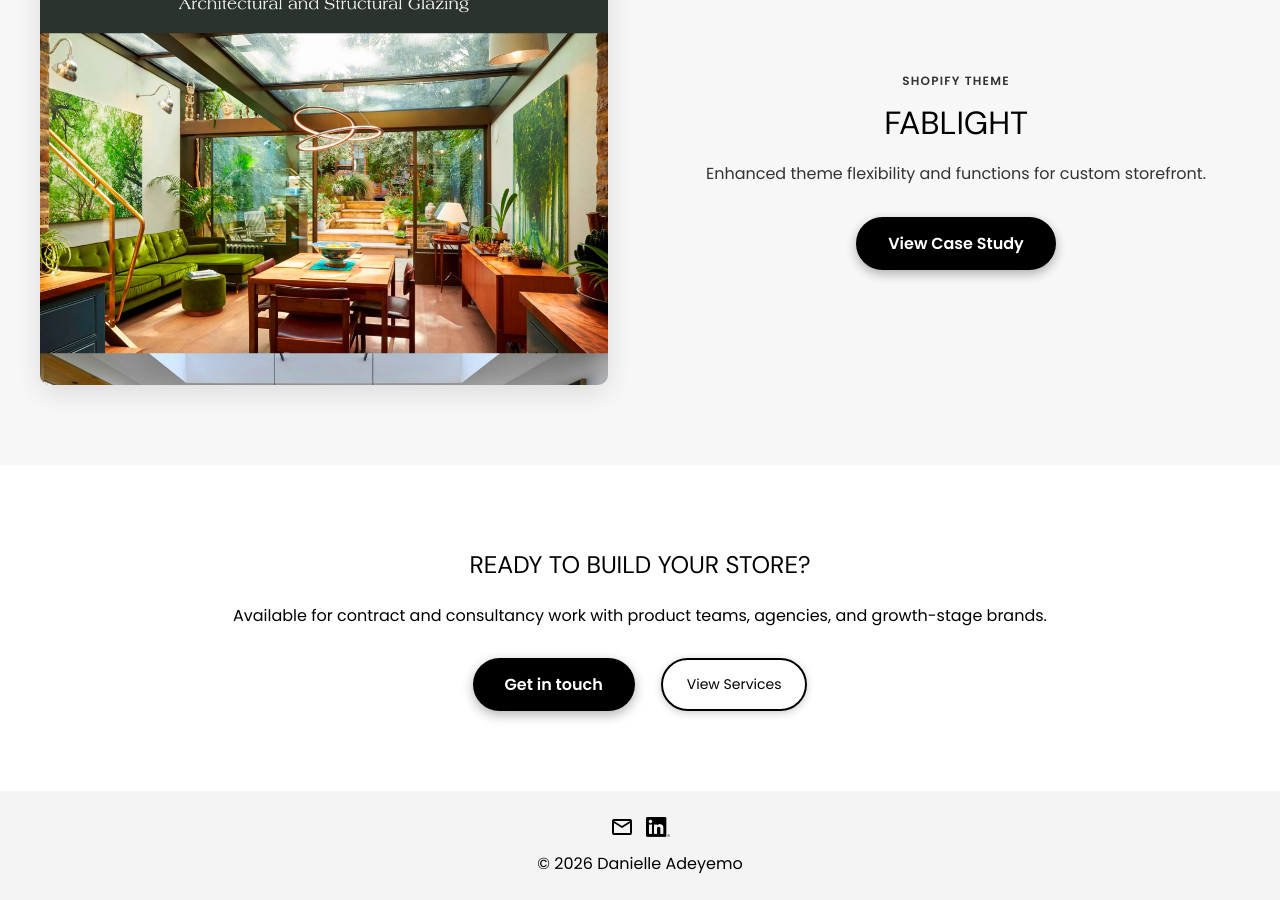
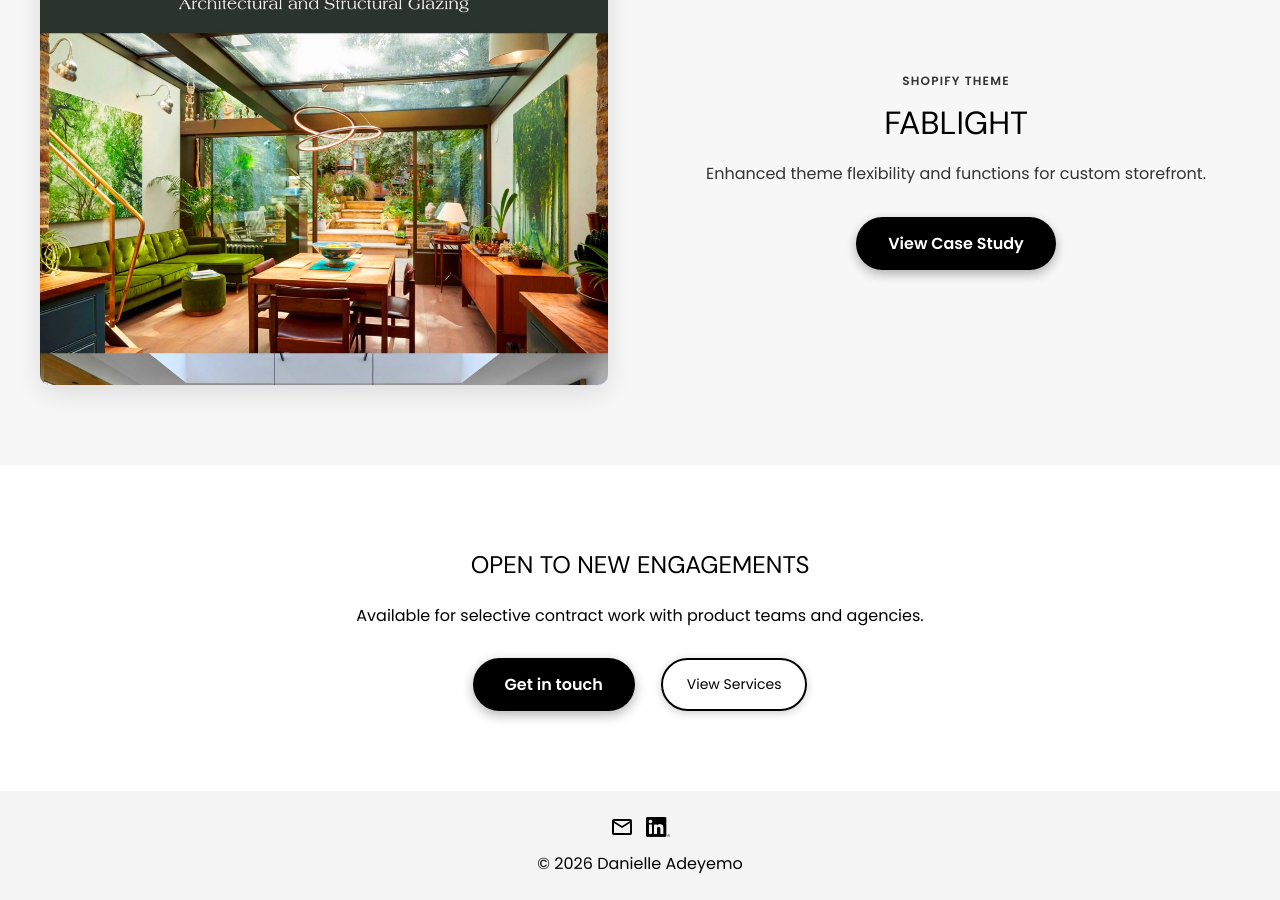
Before and after one commit to DanielleChantee/daniellechantee.github.io, a Jekyll site: the page built from work.html, in a window 1280 px wide and 900 px high, scrolled down 9073 px. Built offline with Jekyll 4.4.1, drawn with Linux system fonts in a browser that asks for light colours.

Commit message:
Update work.html

```diff
--- a/work.html
+++ b/work.html
@@ -281,8 +281,8 @@ type: website
     <!-- CTA -->
     <div class="about content-section cta-section work-cta">
       <div class="content">
-        <h2>Ready to build your store?</h2>
-        <p>Available for contract and consultancy work with product teams, agencies, and growth-stage brands.</p>
+        <h2>Open to new engagements</h2>
+        <p>Available for selective contract work with product teams and agencies.</p>
         <div class="button-row">
           <a href="{{ '/contact.html' | relative_url }}" class="btn btn-primary glow-black">Get in touch</a>
           <a href="{{ '/services.html' | relative_url }}" class="btn btn-secondary glow-black">View Services</a>
```
